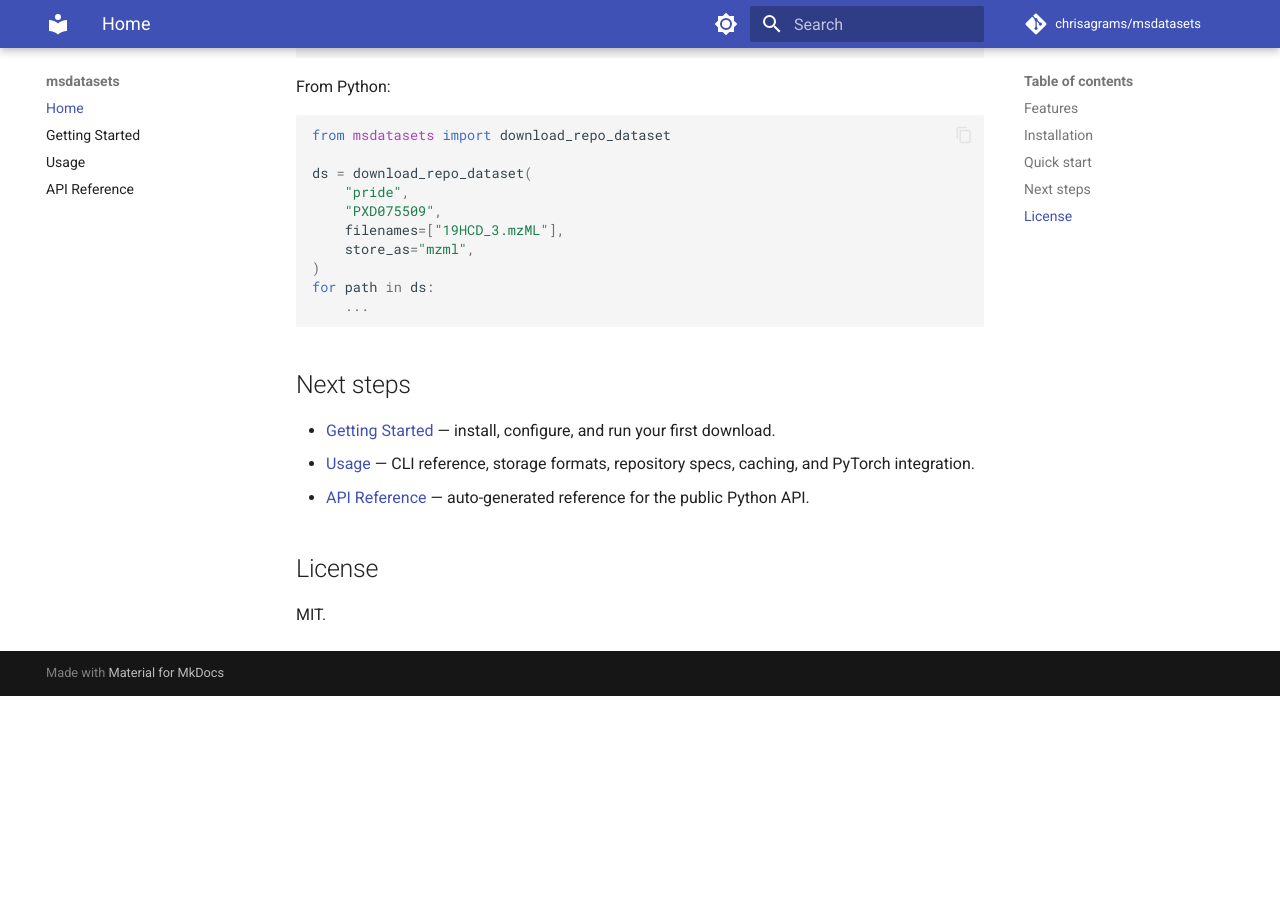
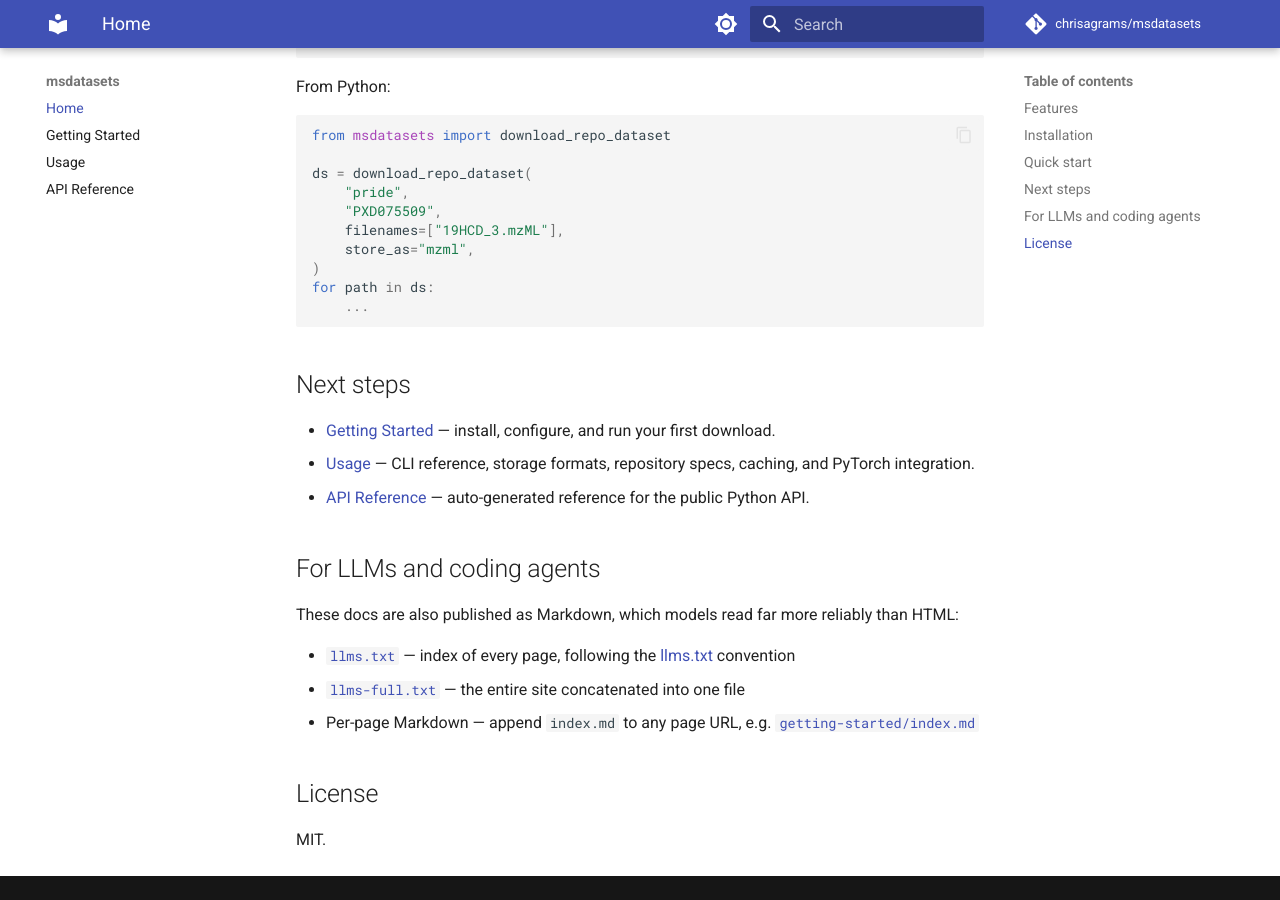
Before and after one commit to chrisagrams/msdatasets, an MkDocs documentation site: the page built from docs/index.md, in a window 1280 px wide and 900 px high, scrolled down 1020 px. Built offline with MkDocs 1.6.1 and Material for MkDocs 9.7.7, drawn with Linux system fonts in a browser that asks for light colours; comment, search, counter and statistics services are not loaded; before the commit the page ends 1716 px from its top, so only the background shows below that.

Commit message:
docs: migrate to Zensical and publish llms.txt via mkdocs-llmstxt

````diff
--- a/docs/getting-started.md
+++ b/docs/getting-started.md
@@ -150,5 +150,5 @@ uv run pytest
 Serve the docs locally:
 
 ```bash
-uv run mkdocs serve
+uv run zensical serve
 ```
--- a/docs/index.md
+++ b/docs/index.md
@@ -63,6 +63,18 @@ for path in ds:
 - [API Reference](api.md) — auto-generated reference for the public Python
   API.
 
+## For LLMs and coding agents
+
+These docs are also published as Markdown, which models read far more
+reliably than HTML:
+
+- [`llms.txt`](https://chrisagrams.github.io/msdatasets/llms.txt) — index of
+  every page, following the [llms.txt](https://llmstxt.org/) convention
+- [`llms-full.txt`](https://chrisagrams.github.io/msdatasets/llms-full.txt) —
+  the entire site concatenated into one file
+- Per-page Markdown — append `index.md` to any page URL, e.g.
+  [`getting-started/index.md`](https://chrisagrams.github.io/msdatasets/getting-started/index.md)
+
 ## License
 
 MIT.
--- a/mkdocs.yml
+++ b/mkdocs.yml
@@ -9,6 +9,7 @@ watch:
 
 theme:
   name: material
+  variant: classic
   palette:
     - scheme: default
       primary: indigo
@@ -47,12 +48,35 @@ plugins:
             show_symbol_type_toc: true
             members_order: source
             filters: ["!^_"]
+  # Must come after mkdocstrings so API reference pages are rendered first.
+  # Emits /llms.txt (index), /llms-full.txt (all pages concatenated), and a
+  # Markdown copy of every listed page next to its HTML (e.g. /usage/index.md).
+  - llmstxt:
+      full_output: llms-full.txt
+      markdown_description: |
+        msdatasets is a Python client and CLI for downloading mass
+        spectrometry datasets from the msdatasets server, by server UUID,
+        PRIDE / MassIVE accession, or HuggingFace dataset repo. Downloads are
+        cached on disk as `.mszx`, `.msz`, or `.mzML`, and can be loaded as a
+        PyTorch `Dataset`. Every page below is available as Markdown;
+        `llms-full.txt` contains all of them in one file.
+      sections:
+        Getting started:
+          - index.md
+          - getting-started.md
+        Usage:
+          - usage.md
+        API reference:
+          - api.md
 
 nav:
   - Home: index.md
   - Getting Started: getting-started.md
   - Usage: usage.md
   - API Reference: api.md
+
+extra:
+  generator: false
 
 markdown_extensions:
   - pymdownx.highlight:
````
Also changed, not shown: pyproject.toml (+4 -3 lines), 2 other files.
